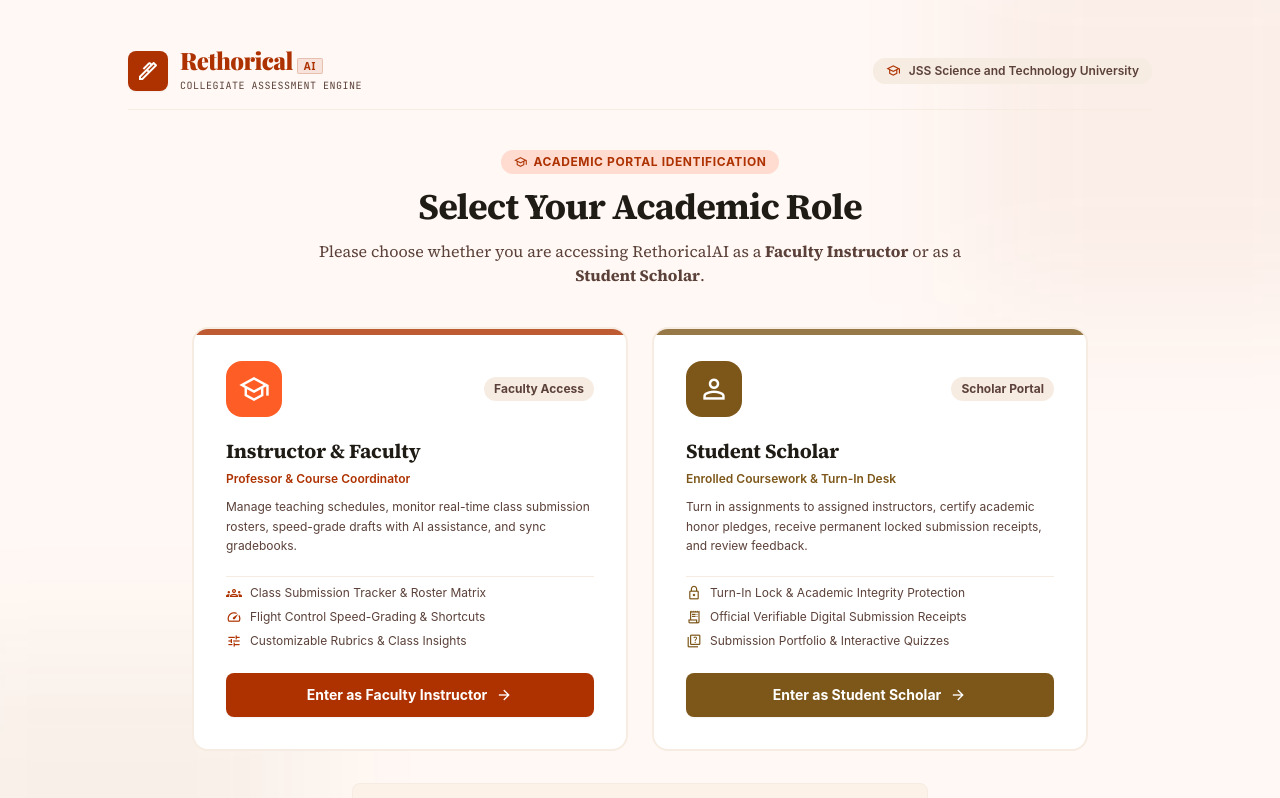
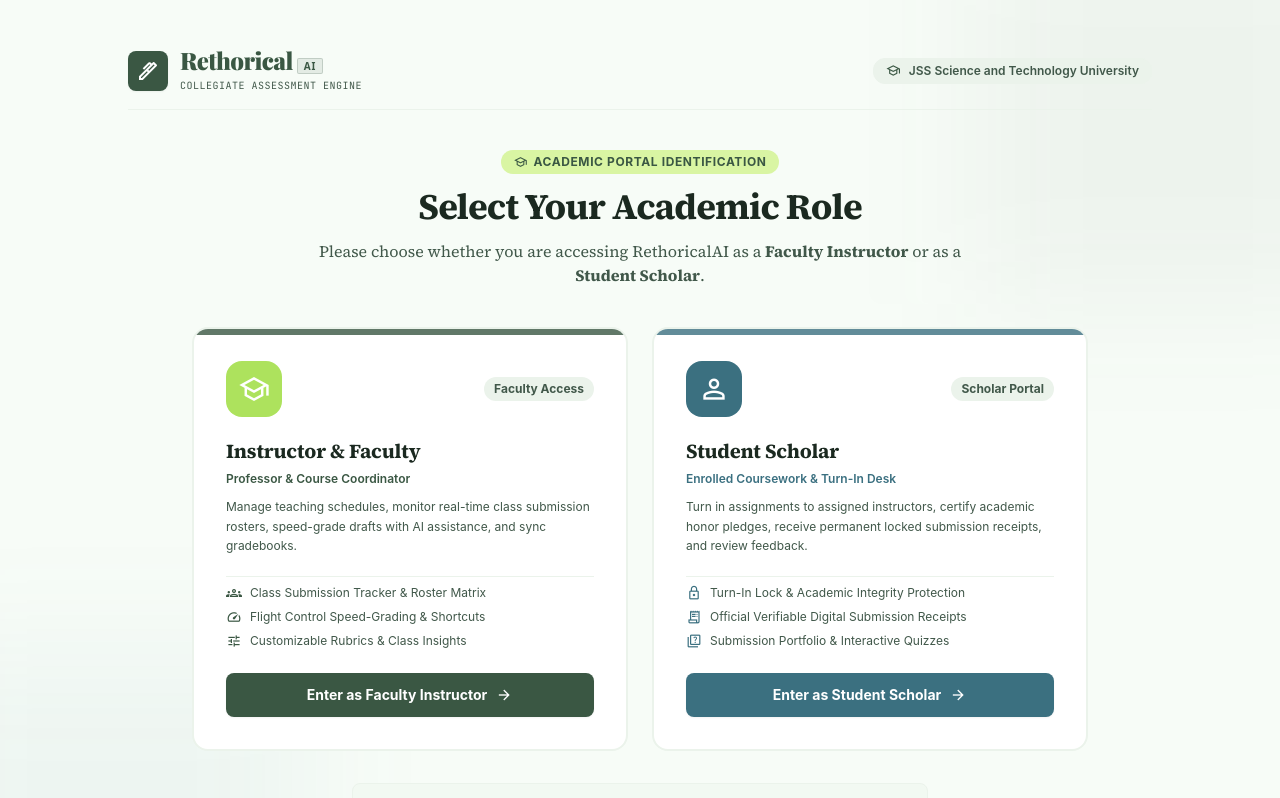
Before and after one commit to ApexPredator2005/RethoricalAi, a React (Vite) app: page / in a window 1280 px wide. Shown: the top 798 px of the page. Built offline with nearby package versions, Linux system fonts and the light colour scheme; a web font is replaced by a local one.

Commit message:
style: apply custom Coolors palette (Hunter Green, Blue Slate, Banana Cream, Yellow Green, Tea Green)

```diff
--- a/index.html
+++ b/index.html
@@ -21,53 +21,58 @@
         theme: {
           extend: {
             colors: {
-              "on-surface": "#1f1b15",
-              "inverse-surface": "#353029",
-              "on-tertiary-fixed-variant": "#374c2e",
+              "on-surface": "#1b2920",
+              "inverse-surface": "#2d3e33",
+              "on-tertiary-fixed-variant": "#2a4233",
               "on-error": "#ffffff",
-              "on-primary-fixed": "#3a0b00",
-              "surface-container-highest": "#ebe1d7",
-              "on-tertiary-container": "#1c3116",
-              "secondary": "#7d5719",
-              "surface-container": "#f7ece2",
-              "tertiary-container": "#819a76",
+              "on-primary-fixed": "#0e2b17",
+              "surface-container-highest": "#dce8db",
+              "on-tertiary-container": "#1d3840",
+              "secondary": "#3b7080",
+              "surface-container": "#ebf3eb",
+              "tertiary-container": "#c9e2eb",
               "on-error-container": "#93000a",
-              "tertiary-fixed": "#d0eac1",
+              "tertiary-fixed": "#c9e2eb",
               "error": "#ba1a1a",
-              "surface-variant": "#ebe1d7",
-              "tertiary-fixed-dim": "#b4cea7",
-              "primary-fixed": "#ffdbd0",
-              "outline": "#8f7067",
+              "surface-variant": "#dce8db",
+              "tertiary-fixed-dim": "#a2c7d4",
+              "primary-fixed": "#d9f5a3",
+              "outline": "#5a7565",
               "error-container": "#ffdad6",
-              "on-background": "#1f1b15",
+              "on-background": "#1b2920",
               "on-secondary": "#ffffff",
               "on-tertiary": "#ffffff",
               "surface-container-lowest": "#ffffff",
-              "on-secondary-fixed": "#291800",
-              "primary": "#ae3200",
-              "on-primary-container": "#561400",
-              "inverse-on-surface": "#faefe5",
-              "inverse-primary": "#ffb59e",
-              "surface-tint": "#ae3200",
-              "surface-dim": "#e2d8cf",
-              "primary-container": "#fe5d26",
-              "on-tertiary-fixed": "#0c2007",
-              "on-primary-fixed-variant": "#852400",
-              "surface-bright": "#fff8f4",
-              "on-surface-variant": "#5b4139",
-              "background": "#fff8f4",
-              "secondary-container": "#ffcc83",
-              "surface-container-high": "#f1e6dd",
+              "on-secondary-fixed": "#0f2b33",
+              "primary": "#3a5743",
+              "on-primary-container": "#0d2315",
+              "inverse-on-surface": "#f2f8f2",
+              "inverse-primary": "#ade25d",
+              "surface-tint": "#3a5743",
+              "surface-dim": "#e2ece2",
+              "primary-container": "#ade25d",
+              "on-tertiary-fixed": "#091f26",
+              "on-primary-fixed-variant": "#243d2c",
+              "surface-bright": "#f8fdf8",
+              "on-surface-variant": "#41584a",
+              "background": "#f7fcf7",
+              "secondary-container": "#3b7080",
+              "surface-container-high": "#e4efe4",
               "on-primary": "#ffffff",
-              "outline-variant": "#e3beb4",
-              "primary-fixed-dim": "#ffb59e",
-              "surface-container-low": "#fcf2e8",
-              "tertiary": "#4e6544",
-              "on-secondary-container": "#795416",
-              "surface": "#fff8f4",
-              "secondary-fixed-dim": "#f0be76",
-              "secondary-fixed": "#ffddb1",
-              "on-secondary-fixed-variant": "#624001"
+              "outline-variant": "#c4d9cb",
+              "primary-fixed-dim": "#ade25d",
+              "surface-container-low": "#f2f9f2",
+              "tertiary": "#3b7080",
+              "on-secondary-container": "#ffffff",
+              "surface": "#f7fcf7",
+              "secondary-fixed-dim": "#7ea9b8",
+              "secondary-fixed": "#c9e2eb",
+              "on-secondary-fixed-variant": "#224b57",
+              "tea-green": "#cfffb3",
+              "yellow-green": "#ade25d",
+              "banana-cream": "#fcec52",
+              "blue-slate": "#3b7080",
+              "hunter-green": "#3a5743"
             },
             borderRadius: {
               "DEFAULT": "0.125rem",
--- a/src/index.css
+++ b/src/index.css
@@ -1,37 +1,37 @@
 /* RethoricalAI - Design System & Stylesheet */
 
 :root {
-  /* Color Palette - Day Grading (Default Paper Mode) */
-  --bg-app: #F5F3EC;
-  --bg-paper: #FCFBF7;
+  /* Color Palette - Day Grading (Refreshed Forest, Slate & Sun Palette) */
+  --bg-app: #F2F7F2;
+  --bg-paper: #FAFDF9;
   --bg-paper-elevated: #FFFFFF;
-  --bg-sidebar: #EFECE3;
-  --bg-card: #FAF8F2;
-  --bg-card-hover: #F3EFE4;
+  --bg-sidebar: #E5EFE5;
+  --bg-card: #F4FAF3;
+  --bg-card-hover: #EBF4EB;
 
-  --text-primary: #1B2A3D;       /* Deep Ink Navy */
-  --text-secondary: #4A5B6E;     /* Muted Ink */
-  --text-muted: #7B8B9C;         /* Faded Stamp Ink */
+  --text-primary: #1C2D22;       /* Deep Hunter Ink */
+  --text-secondary: #3B5445;     /* Forest Sage */
+  --text-muted: #5B7264;         /* Slate Sage */
 
-  --border-subtle: #E2DDD0;
-  --border-strong: #C8BFAC;
-  --border-paper: #E6E1D3;
+  --border-subtle: #D5E5D7;
+  --border-strong: #A8C4AC;
+  --border-paper: #D9E8DC;
 
-  /* Signature Accents */
-  --accent-red: #B0503A;         /* Muted Red Pen */
-  --accent-red-bg: rgba(176, 80, 58, 0.08);
-  --accent-red-border: rgba(176, 80, 58, 0.25);
+  /* Signature Accents from Palette */
+  --accent-red: #3A5743;         /* Primary Accent: Hunter Green */
+  --accent-red-bg: rgba(58, 87, 67, 0.08);
+  --accent-red-border: rgba(58, 87, 67, 0.25);
 
-  --accent-gold: #B4872E;        /* Soft Gold Praise */
-  --accent-gold-bg: rgba(180, 135, 46, 0.1);
-  --accent-gold-border: rgba(180, 135, 46, 0.3);
+  --accent-gold: #D4C322;        /* Soft Praise Accent: Banana Cream Tint */
+  --accent-gold-bg: rgba(252, 236, 82, 0.18);
+  --accent-gold-border: rgba(212, 195, 34, 0.4);
 
-  --accent-blue: #3E6E8E;        /* Quiet Blue Insights */
-  --accent-blue-bg: rgba(62, 110, 142, 0.09);
-  --accent-blue-border: rgba(62, 110, 142, 0.28);
+  --accent-blue: #3B7080;        /* Insights Accent: Blue Slate */
+  --accent-blue-bg: rgba(59, 112, 128, 0.09);
+  --accent-blue-border: rgba(59, 112, 128, 0.28);
 
-  --margin-red-line: rgba(176, 80, 58, 0.35);
-  --ruled-line-color: rgba(27, 42, 61, 0.06);
+  --margin-red-line: rgba(58, 87, 67, 0.35);
+  --ruled-line-color: rgba(28, 45, 34, 0.06);
 
   /* Fonts */
   --font-serif: 'Source Serif 4', Georgia, serif;
@@ -39,46 +39,46 @@
   --font-hand: 'Caveat', cursive, sans-serif;
 
   /* Shadows - Subtle paper stack depth */
-  --shadow-paper: 0 4px 20px -2px rgba(27, 42, 61, 0.06), 0 2px 6px -1px rgba(27, 42, 61, 0.04);
-  --shadow-floating: 0 12px 32px -4px rgba(27, 42, 61, 0.12), 0 4px 12px -2px rgba(27, 42, 61, 0.08);
-  --shadow-stamp: 2px 2px 0px rgba(27, 42, 61, 0.15);
+  --shadow-paper: 0 4px 20px -2px rgba(28, 45, 34, 0.06), 0 2px 6px -1px rgba(28, 45, 34, 0.04);
+  --shadow-floating: 0 12px 32px -4px rgba(28, 45, 34, 0.12), 0 4px 12px -2px rgba(28, 45, 34, 0.08);
+  --shadow-stamp: 2px 2px 0px rgba(28, 45, 34, 0.15);
 
   --radius-sm: 4px;
   --radius-md: 8px;
   --radius-lg: 12px;
 }
 
-/* Night Grading (Dark Mode Inverted Ink Palette) */
+/* Night Grading (Dark Mode Palette) */
 [data-theme="night"] {
-  --bg-app: #0F151F;
-  --bg-paper: #16202D;
-  --bg-paper-elevated: #1D2A3B;
-  --bg-sidebar: #131B27;
-  --bg-card: #1A2636;
-  --bg-card-hover: #223145;
+  --bg-app: #0F1A14;
+  --bg-paper: #16241C;
+  --bg-paper-elevated: #1E3026;
+  --bg-sidebar: #132018;
+  --bg-card: #18281F;
+  --bg-card-hover: #22352A;
 
-  --text-primary: #E8ECF1;       /* Cream Ink */
-  --text-secondary: #9DAEBF;     /* Soft Paper Grey */
-  --text-muted: #6B7C90;         /* Slate Note */
+  --text-primary: #E9F4EC;       /* Mint Cream Ink */
+  --text-secondary: #ADC5B5;     /* Soft Tea Sage */
+  --text-muted: #7A9B84;         /* Muted Slate */
 
-  --border-subtle: #253448;
-  --border-strong: #374B63;
-  --border-paper: #28374B;
+  --border-subtle: #243B2E;
+  --border-strong: #365543;
+  --border-paper: #284133;
 
-  --accent-red: #E6735C;         /* Bright Pen Red */
-  --accent-red-bg: rgba(230, 115, 92, 0.14);
-  --accent-red-border: rgba(230, 115, 92, 0.35);
+  --accent-red: #ADE25D;         /* Bright Yellow Green */
+  --accent-red-bg: rgba(173, 226, 93, 0.14);
+  --accent-red-border: rgba(173, 226, 93, 0.35);
 
-  --accent-gold: #E5BB5A;        /* Warm Gold */
-  --accent-gold-bg: rgba(229, 187, 90, 0.14);
-  --accent-gold-border: rgba(229, 187, 90, 0.35);
+  --accent-gold: #FCEC52;        /* Vibrant Banana Cream */
+  --accent-gold-bg: rgba(252, 236, 82, 0.14);
+  --accent-gold-border: rgba(252, 236, 82, 0.35);
 
-  --accent-blue: #649EC4;        /* Soft Blue */
-  --accent-blue-bg: rgba(100, 158, 196, 0.14);
-  --accent-blue-border: rgba(100, 158, 196, 0.35);
+  --accent-blue: #639AA9;        /* Soft Blue Slate */
+  --accent-blue-bg: rgba(99, 154, 169, 0.14);
+  --accent-blue-border: rgba(99, 154, 169, 0.35);
 
-  --margin-red-line: rgba(230, 115, 92, 0.35);
-  --ruled-line-color: rgba(232, 236, 241, 0.05);
+  --margin-red-line: rgba(173, 226, 93, 0.35);
+  --ruled-line-color: rgba(233, 244, 236, 0.05);
 
   --shadow-paper: 0 4px 20px -2px rgba(0, 0, 0, 0.4);
   --shadow-floating: 0 14px 36px -4px rgba(0, 0, 0, 0.6);
--- a/src/utils/confetti.js
+++ b/src/utils/confetti.js
@@ -8,7 +8,7 @@ export function fireCelebrationConfetti() {
       angle: 60,
       spread: 55,
       origin: { x: 0, y: 0.7 },
-      colors: ['#ae3200', '#7d5719', '#4e6544', '#fe5d26', '#ffddb1']
+      colors: ['#3a5743', '#3b7080', '#fcec52', '#ade25d', '#cfffb3']
     });
 
     // Right burst
@@ -17,7 +17,7 @@ export function fireCelebrationConfetti() {
       angle: 120,
       spread: 55,
       origin: { x: 1, y: 0.7 },
-      colors: ['#ae3200', '#7d5719', '#4e6544', '#fe5d26', '#ffddb1']
+      colors: ['#3a5743', '#3b7080', '#fcec52', '#ade25d', '#cfffb3']
     });
 
     // Center starburst
@@ -26,7 +26,7 @@ export function fireCelebrationConfetti() {
         particleCount: 40,
         spread: 80,
         origin: { y: 0.6 },
-        colors: ['#7d5719', '#4e6544', '#ffddb1', '#ffffff']
+        colors: ['#ade25d', '#3b7080', '#fcec52', '#ffffff']
       });
     }, 200);
   } catch {
@@ -40,7 +40,7 @@ export function firePraiseConfetti() {
       particleCount: 30,
       spread: 60,
       origin: { y: 0.75 },
-      colors: ['#4e6544', '#819a76', '#d0eac1']
+      colors: ['#3a5743', '#ade25d', '#cfffb3']
     });
   } catch {}
 }
```
Also changed, not shown: src/components/Header.jsx (+4 -4 lines).
